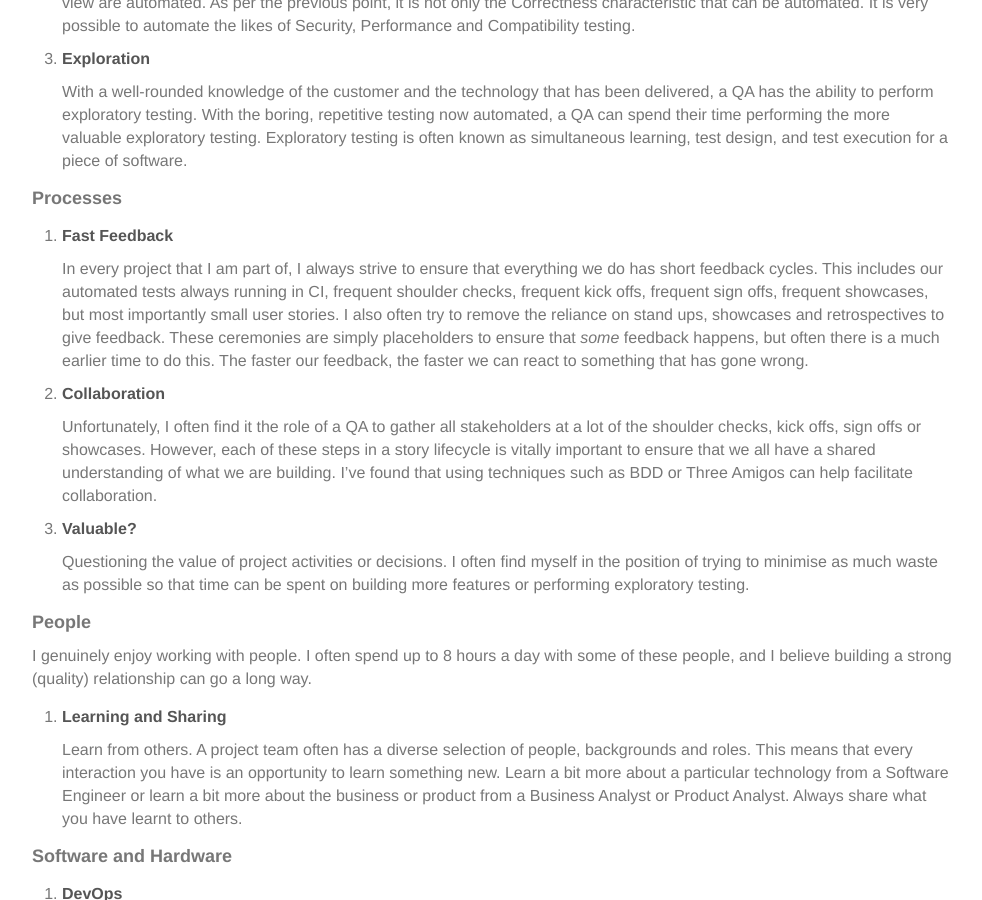
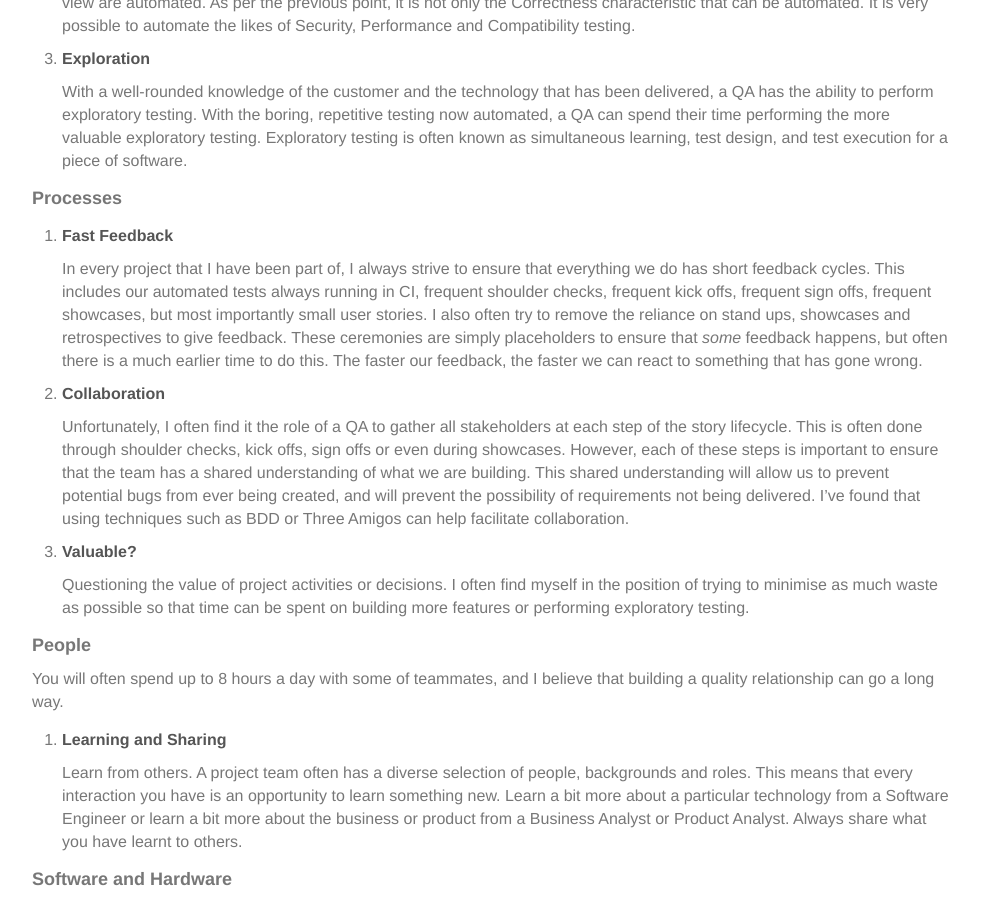
Before and after one commit to the-creative-tester/blog, a Jekyll site: the page built from _posts/2016-09-06-My-Quality-Assurance-Thoughts.md, in a window 1280 px wide and 900 px high, scrolled down 1499 px. Shown: the whole window, without its empty margins (148-1130 px from the left). Built offline with Jekyll 4.4.1, drawn with Linux system fonts in a browser that asks for light colours; nearby versions of some CDN libraries.

Commit message:
update post on Quality Assurance Thoughts

```diff
--- a/_posts/2016-09-06-My-Quality-Assurance-Thoughts.md
+++ b/_posts/2016-09-06-My-Quality-Assurance-Thoughts.md
@@ -40,17 +40,17 @@ Your team is the first place where you can be an advocate for all things related
 
 1. **Fast Feedback**
 
-   In every project that I am part of, I always strive to ensure that everything we do has short feedback cycles.  This includes our automated tests always running in CI, frequent shoulder checks, frequent kick offs, frequent sign offs, frequent showcases, but most importantly small user stories.  I also often try to remove the reliance on stand ups, showcases and retrospectives to give feedback.  These ceremonies are simply placeholders to ensure that _some_ feedback happens, but often there is a much earlier time to do this.  The faster our feedback, the faster we can react to something that has gone wrong.
+   In every project that I have been part of, I always strive to ensure that everything we do has short feedback cycles.  This includes our automated tests always running in CI, frequent shoulder checks, frequent kick offs, frequent sign offs, frequent showcases, but most importantly small user stories.  I also often try to remove the reliance on stand ups, showcases and retrospectives to give feedback.  These ceremonies are simply placeholders to ensure that _some_ feedback happens, but often there is a much earlier time to do this.  The faster our feedback, the faster we can react to something that has gone wrong.
 2. **Collaboration**
 
-   Unfortunately, I often find it the role of a QA to gather all stakeholders at a lot of the shoulder checks, kick offs, sign offs or showcases.  However, each of these steps in a story lifecycle is vitally important to ensure that we all have a shared understanding of what we are building.  I've found that using techniques such as BDD or Three Amigos can help facilitate collaboration.
+   Unfortunately, I often find it the role of a QA to gather all stakeholders at each step of the story lifecycle.  This is often done through shoulder checks, kick offs, sign offs or even during showcases.  However, each of these steps is important to ensure that the team has  a shared understanding of what we are building.  This shared understanding will allow us to prevent potential bugs from ever being created, and will prevent the possibility of requirements not being delivered.  I've found that using techniques such as BDD or Three Amigos can help facilitate collaboration.
 3. **Valuable?**
 
    Questioning the value of project activities or decisions.  I often find myself in the position of trying to minimise as much waste as possible so that time can be spent on building more features or performing exploratory testing.
 
 #### People
 
-I genuinely enjoy working with people.  I often spend up to 8 hours a day with some of these people, and I believe building a strong (quality) relationship can go a long way.
+You will often spend up to 8 hours a day with some of teammates, and I believe that building a quality relationship can go a long way.
 
 1. **Learning and Sharing**
 
```
